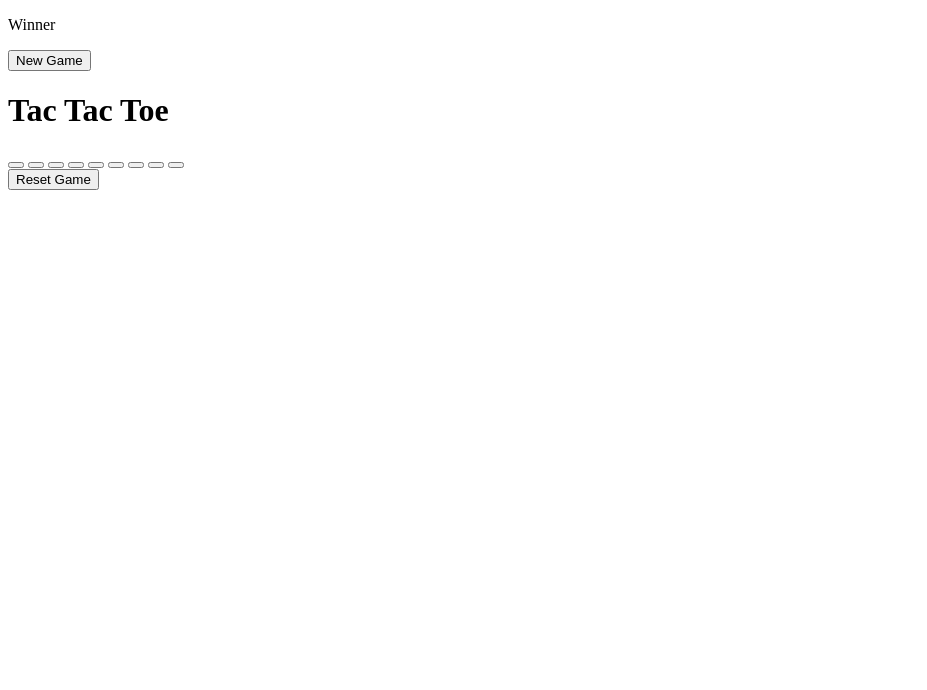
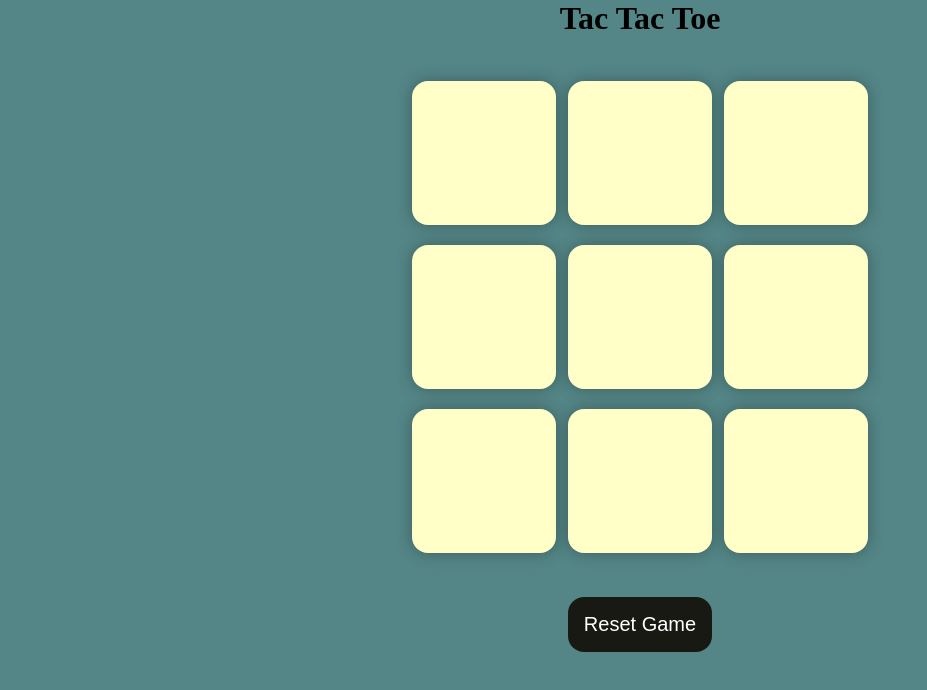
Before and after one commit to prernajalkhediya65/TicTacToegame, a plain HTML site: page index.html in a window 1280 px wide. Shown: the whole page, without its empty margins (0-927 px from the left). Drawn offline with Linux system fonts and the light colour scheme; files that its build step writes are made by us from their sources.

Commit message:
Update index.html

```diff
--- a/index.html
+++ b/index.html
@@ -5,7 +5,7 @@
     <meta charset="UTF-8">
     <meta name="viewport" content="width=device-width, initial-scale=1.0">
     <title>Tac Tac Toe</title>
-    <link rel="stylesheet" href="tiktac.css">
+    <link rel="stylesheet" href="style.css">
 </head>
 
 <body>
@@ -31,7 +31,7 @@
         </div>
         <button id="reset-btn">Reset Game</button>
     </main>
-    <script src="app.js"></script>
+    <script src="script.js"></script>
 </body>
 
 </html>
```
